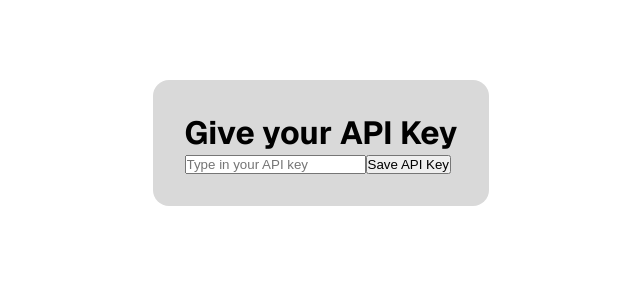
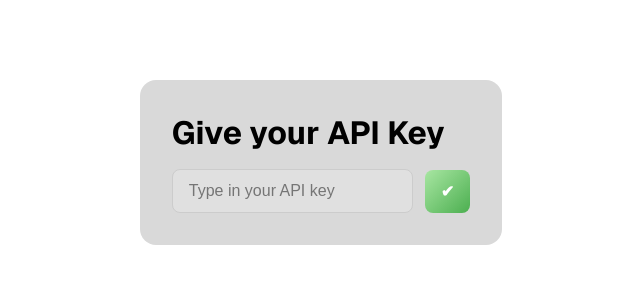
Before and after one commit to pikoseq9/ChatNote, a Next.js app: page /apiform in a window 1280 px wide. Shown: the top 300 px of the page, without its empty margins (319-959 px from the left). Built offline with nearby package versions, Linux system fonts and the light colour scheme.

Commit message:
api form styling

```diff
--- a/package.json
+++ b/package.json
@@ -13,7 +13,7 @@
     "next": "15.4.6",
     "react": "19.1.0",
     "react-dom": "19.1.0",
-    "zod": "^4.0.16"
+    "zod": "^4.0.17"
   },
   "devDependencies": {
     "@eslint/eslintrc": "^3",
--- a/src/components/ApiKeyForm.js
+++ b/src/components/ApiKeyForm.js
@@ -55,9 +55,9 @@ export default function ApiKeyForm({ onSubmitApiKey }) {
           placeholder="Type in your API key"
           value={apiKey}
           onChange={(e) => setApiKey(e.target.value)}
-          disabled={!!savedId}
+          disabled={!savedId}
         />
-        <button type="submit">Save API Key</button>
+        <button type="submit">&#10004;</button>
 
         {message && <p style={{ color: "green" }}></p>}
         {error && <p style={{ color: "red" }}></p>}
--- a/src/components/ApiKeyForm.module.css
+++ b/src/components/ApiKeyForm.module.css
@@ -1,8 +1,45 @@
-.api-key-form-box {
-  width: fit-content;
+.api-key-form-box form {
+  display: flex;
+  gap: 0.75rem;
+  margin-top: 1rem;
+  align-items: center;
+  justify-content: center;
 }
 
-.api-key-form-box h1 {
-  margin: 0;
-  display: inline-block;
+.api-key-form-box input {
+  flex: 2;
+  padding: 0.75rem 1rem;
+  border: 1px solid #ccc;
+  border-radius: 0.5rem;
+  font-size: 1rem;
+  outline: none;
+  transition: border-color 0.2s ease, box-shadow 0.2s ease;
 }
+
+.api-key-form-box input:focus {
+  border-color: #4caf50;
+  box-shadow: 0 0 0 3px rgba(76, 175, 80, 0.2);
+}
+
+.api-key-form-box button {
+  flex: 1;
+  padding: 0.75rem 1rem;
+  background: linear-gradient(135deg, #a8e6a2, #4caf50);
+  color: #fff;
+  font-size: 1rem;
+  font-weight: 600;
+  border: none;
+  border-radius: 0.5rem;
+  cursor: pointer;
+  transition: transform 0.15s ease, box-shadow 0.15s ease;
+}
+
+.api-key-form-box button:hover {
+  transform: translateY(-2px);
+  box-shadow: 0 4px 12px rgba(0, 0, 0, 0.15);
+}
+
+.api-key-form-box button:active {
+  transform: translateY(0);
+  box-shadow: none;
+}
```
Also changed, not shown: 1 other file (tests, documents, lock files or other folders).
